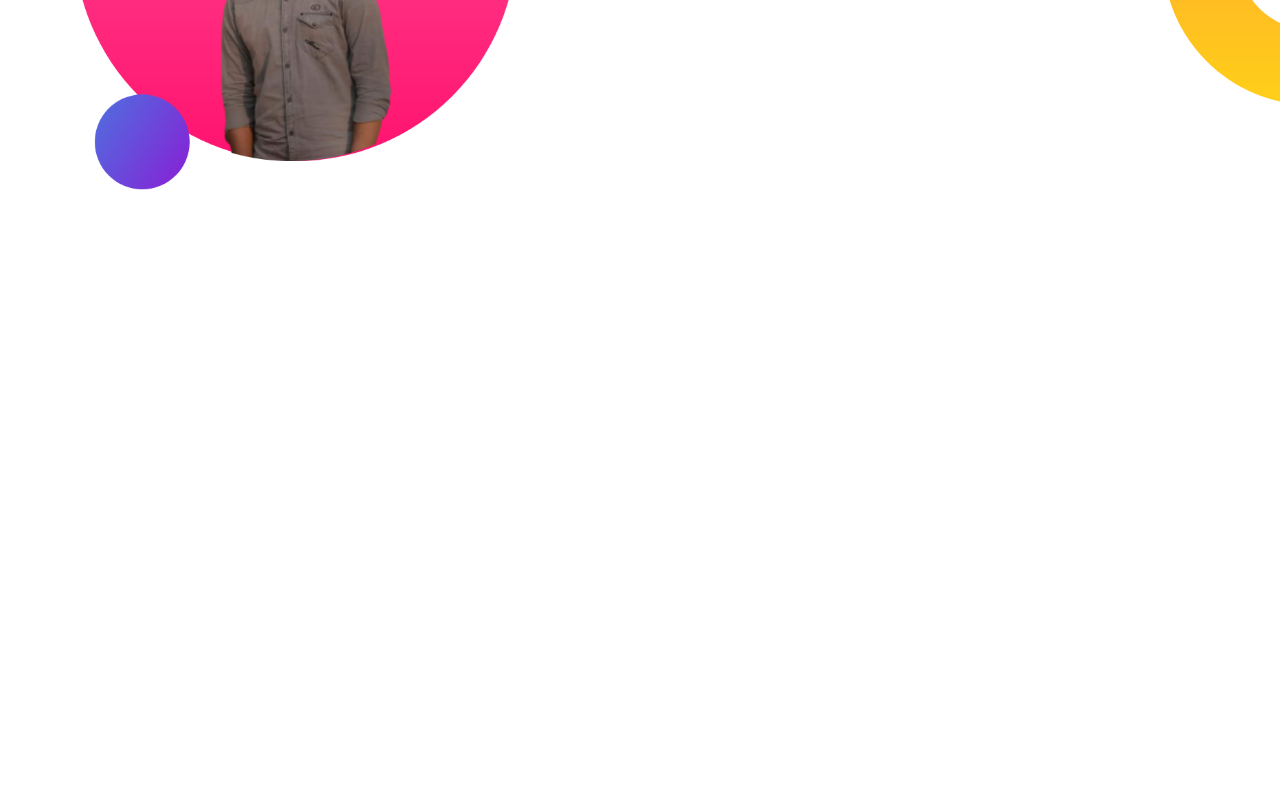
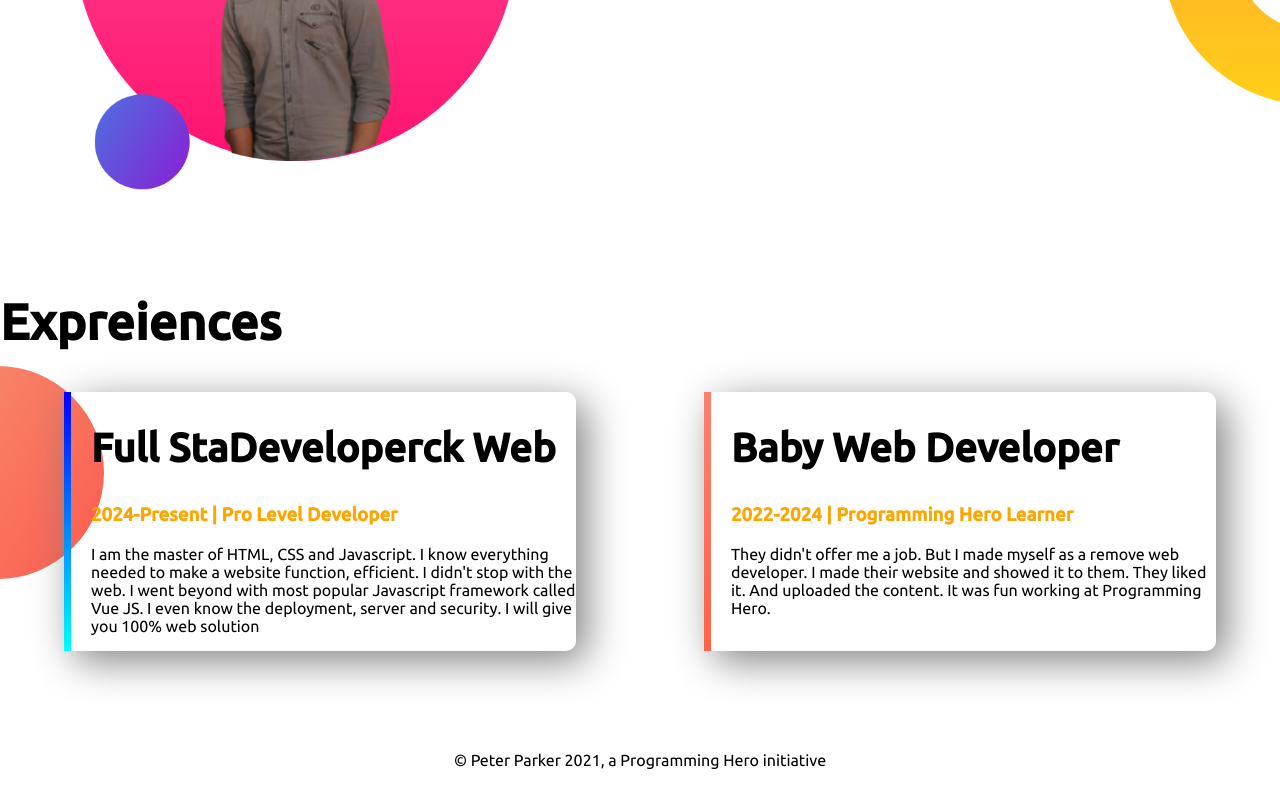
Before and after one commit to king090965/developer-portfolio, a plain HTML site: page index.html in a window 1280 px wide. Shown: the part 873-1658 px from the top of the page. Before the commit the page ends 1166 px from the top, so only its background shows below. Drawn offline with Linux system fonts and the light colour scheme.

Commit message:
footer ar exprience disi

```diff
--- a/index.html
+++ b/index.html
@@ -11,7 +11,7 @@
     <link rel="stylesheet" href="style.css">
 </head>
 <body>
-<section class="top-banner">    <div class="half-width"><h1>Welcome To</h1>
+<section class="top-banner flexible-container">    <div class="half-width"><h1>Welcome To</h1>
     <h1><span class="orange-color">Partha Sarker</span> World</h1>
     <h3>Web Developer And a Bike Lover</h3>
     <p><b>Hi</b> <br>I am PARTHA SARKER . You might know me parsonaly. I Love to travel a lot . But its cost me money and I don't hame a job or some income source.I am a student but I am learning and mastering web development.I will not stop until I become the Web Development Hero. </p>
@@ -22,7 +22,7 @@
 
 
 </section>
-<section class="dream-big">
+<section class="dream-big flexible-container">
     <div class="half-width">
         <img src="images/me4.png" alt="">
     </div>
@@ -33,5 +33,21 @@
         <a  class="link-button" target="_blank" href="https://www.linkedin.com/in/partha-sarker-0228b7229/">Download Resume </a>
     </div>
 </section>
+<section class="expreience-area">
+    <h1>Expreiences</h1>
+       <div class="flexible-container">
+        <div id="pro" class="expreience-item">
+            <h2> Full StaDeveloperck Web </h2>
+            <h3 class="orange-color">2024-Present | Pro Level Developer </h3>
+            <p>I am the master of HTML, CSS and Javascript. I know everything needed to make a website function, efficient. I didn't stop with the web. I went beyond with most popular Javascript framework called Vue JS. I even know the deployment, server and security. I will give you 100% web solution</p>
+         </div>
+         <div id="baby" class="expreience-item">
+             <h2>Baby Web Developer</h2>
+             <h3 class="orange-color">2022-2024 | Programming Hero Learner</h3>
+             <p>They didn't offer me a job. But I made myself as a remove web developer. I made their website and showed it to them. They liked it. And uploaded the content. It was fun working at Programming Hero.</p>
+         </div>
+       </div>
+</section>
+<footer><p> © Peter Parker 2021, a Programming Hero initiative</p></footer>
 </body>
 </html>
--- a/style.css
+++ b/style.css
@@ -8,13 +8,17 @@ body{
 h1{
     font-size: 50px;
 }
+h2{
+    font-size: 40px;
+}
 .orange-color{
     color: orange;
 }
-section{
+.flexible-container{
     display: flex;
     margin-bottom: 100px;
 }
+
 .half-width{
     width: 50%;
     padding-left: 2%;
@@ -43,3 +47,31 @@ section{
 
 
 }
+.expreience-area{
+    background-image: url(images/exp-bg.png);
+    background-repeat: no-repeat;
+    background-position: left;
+}
+.expreience-item{
+    width: 40%;
+    box-shadow: 10px 10px 40px gray;
+    margin-left: 5%;
+    margin-right: 5%;
+    padding-left:20px ;
+    border-radius: 10px;
+
+}
+#pro{
+    border-left: 7px solid;
+    border-image: linear-gradient(blue,cyan);
+    border-image-slice: 1;
+
+}
+#baby{
+    border-left: 7px solid;
+    border-image: linear-gradient(salmon,tomato);
+    border-image-slice: 1;
+}
+footer p{
+    text-align:center  ;
+}
```
